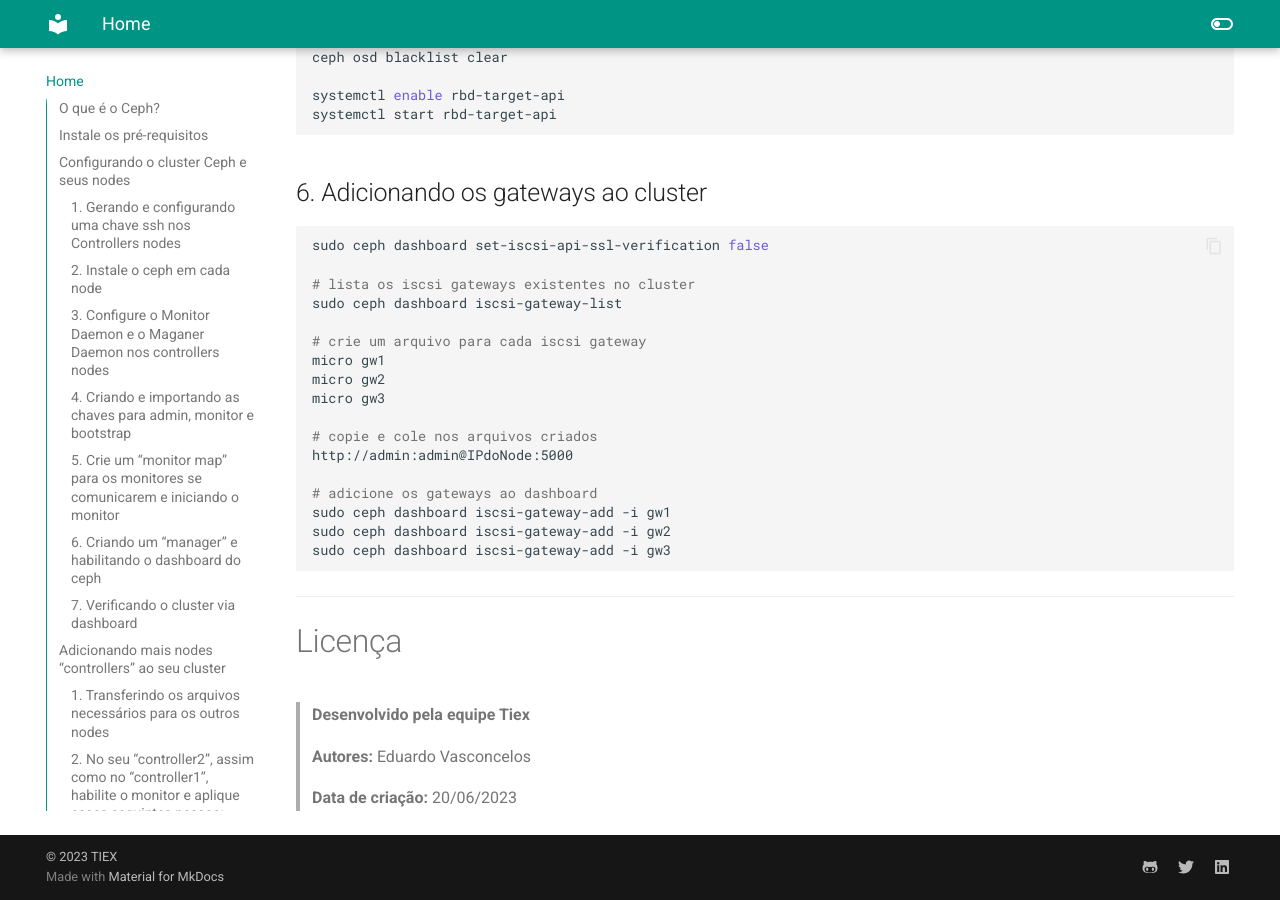
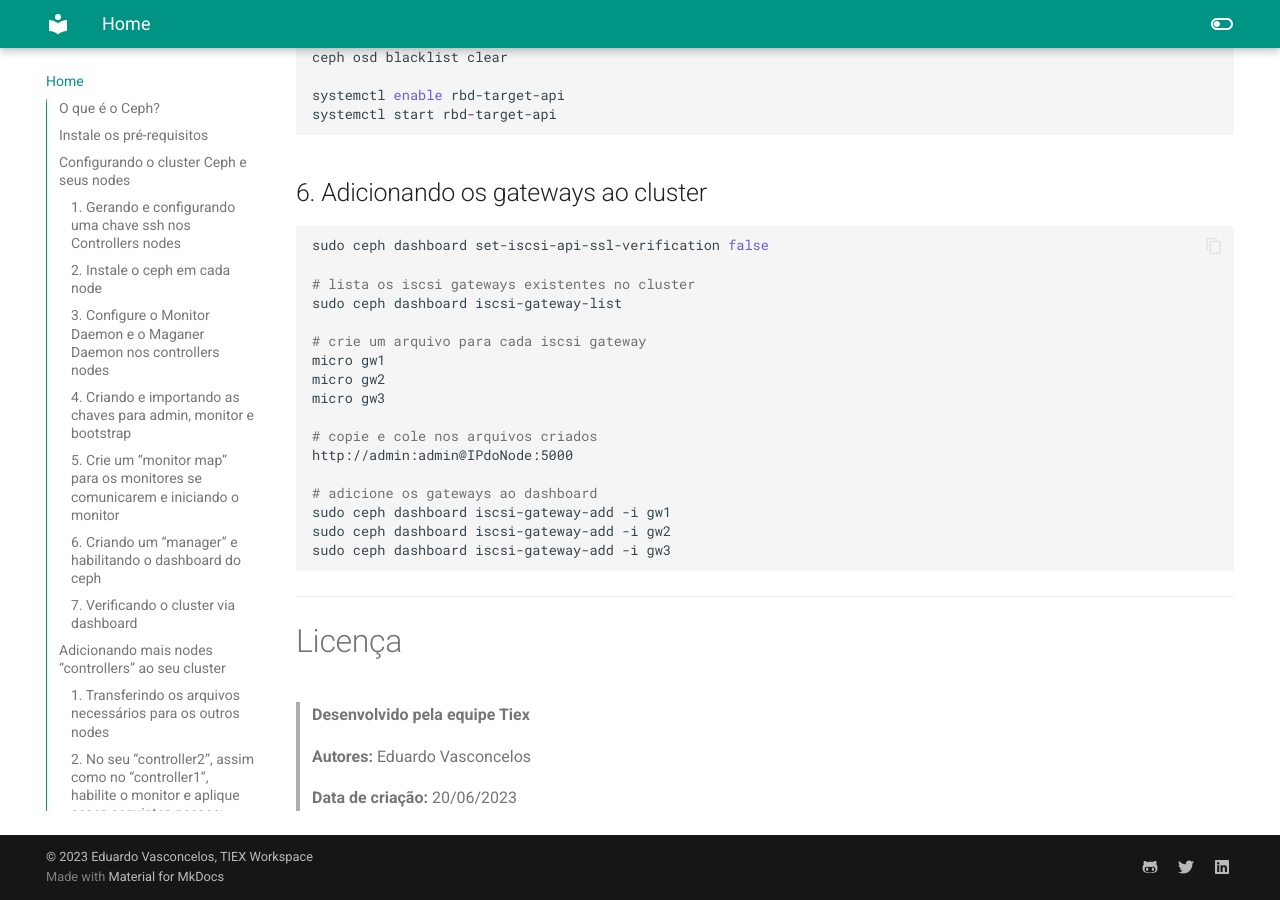
Before and after one commit to EduardoVasconceloss/ceph-installation-docs, an MkDocs documentation site: the page built from docs/index.md, in a window 1280 px wide and 900 px high, scrolled down 13483 px. Built offline with MkDocs 1.6.1 and Material for MkDocs 9.7.7, drawn with Linux system fonts in a browser that asks for light colours.

Commit message:
Update mkdocs.yml

```diff
--- a/mkdocs.yml
+++ b/mkdocs.yml
@@ -53,4 +53,4 @@
   - attr_list
 
 copyright: |
-  &copy; 2023 <a href="https://github.com/EduardoVasconceloss"  target="_blank" rel="noopener">TIEX</a>
+  &copy; 2023 <a href="https://github.com/EduardoVasconceloss"  target="_blank" rel="noopener">Eduardo Vasconcelos, TIEX Workspace</a>
```
